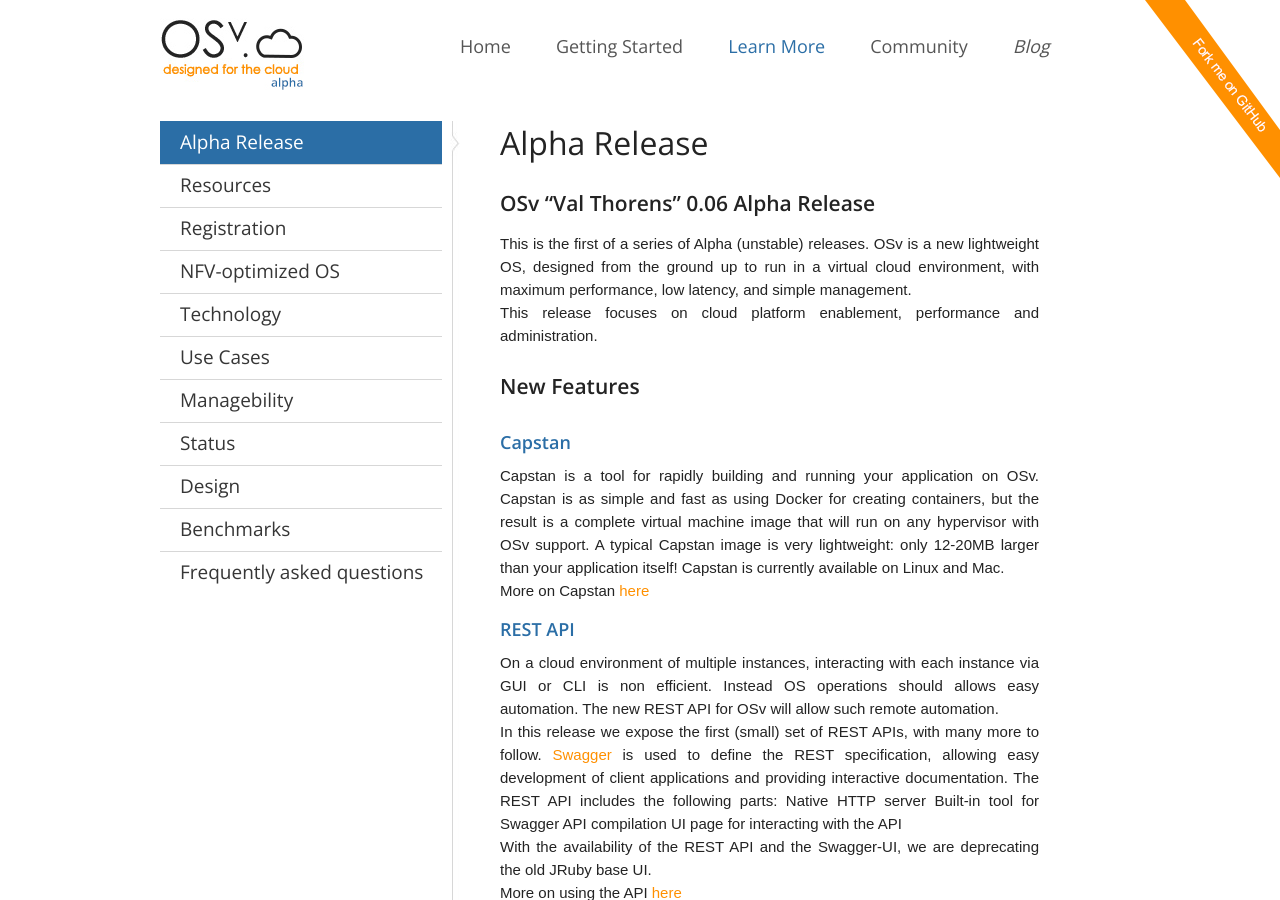
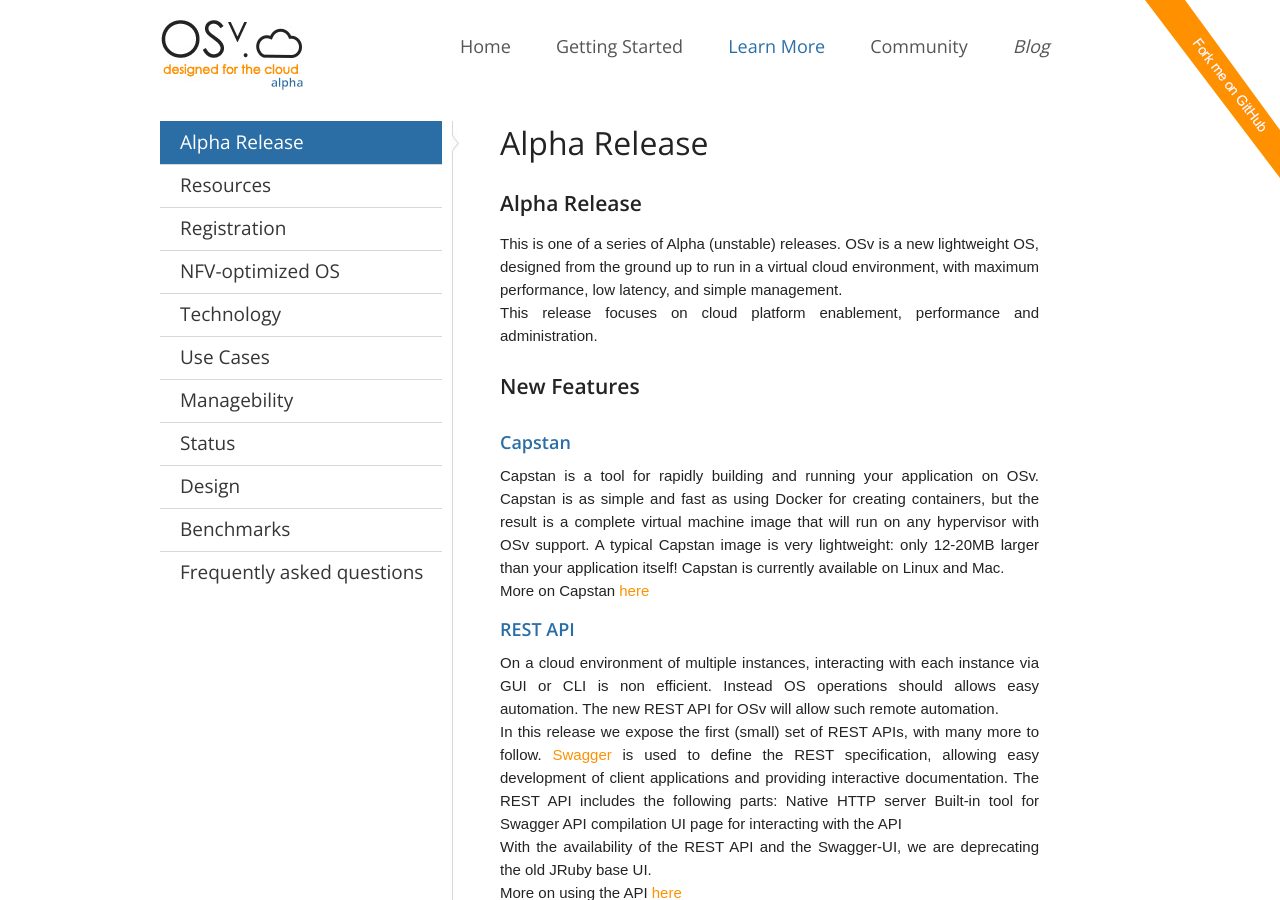
Before and after one commit to osv-io/osv-io.github.io, a Jekyll site: the page built from _posts/learn/2014-04-07-alpha.md, in a window 1280 px wide and 900 px high. Built offline with Jekyll 4.4.1, drawn with Linux system fonts in a browser that asks for light colours.

Commit message:
update alpha page link toward 0.07

```diff
--- a/_posts/learn/2014-04-07-alpha.md
+++ b/_posts/learn/2014-04-07-alpha.md
@@ -11,18 +11,17 @@ gce: .gce.tar.gz
 qcow: .qemu.qcow2
 vbox: .vbox.ova
 vmw: .vmw.zip
-ver: -v0.06
 
-osv: http://downloads.osv.io.s3.amazonaws.com/cloudius/osv/osv-v0.06
-tomcat: http://downloads.osv.io.s3.amazonaws.com/cloudius/osv-tomcat/osv-tomcat-v0.06
-mem: http://downloads.osv.io.s3.amazonaws.com/cloudius/osv-memcached-opt/osv-memcached-opt-v0.06
-iperf: http://downloads.osv.io.s3.amazonaws.com/cloudius/osv-iperf/osv-iperf-v0.06
-cassandra: http://downloads.osv.io.s3.amazonaws.com/cloudius/osv-cassandra/osv-cassandra-v0.06
+osv: http://downloads.osv.io.s3.amazonaws.com/cloudius/osv/osv-v0.07
+tomcat: http://downloads.osv.io.s3.amazonaws.com/cloudius/osv-tomcat/osv-tomcat-v0.07
+mem: http://downloads.osv.io.s3.amazonaws.com/cloudius/osv-memcached-opt/osv-memcached-opt-v0.07
+iperf: http://downloads.osv.io.s3.amazonaws.com/cloudius/osv-iperf/osv-iperf-v0.07
+cassandra: http://downloads.osv.io.s3.amazonaws.com/cloudius/osv-cassandra/osv-cassandra-v0.07
 
 ---
 
-## OSv “Val Thorens” 0.06 Alpha Release
-This is the first of a series of Alpha (unstable) releases.
+## Alpha Release
+This is one of a series of Alpha (unstable) releases.
 OSv is a new lightweight OS, designed from the ground up to run in a
 virtual cloud environment, with maximum performance, low latency, and
 simple management.
```
